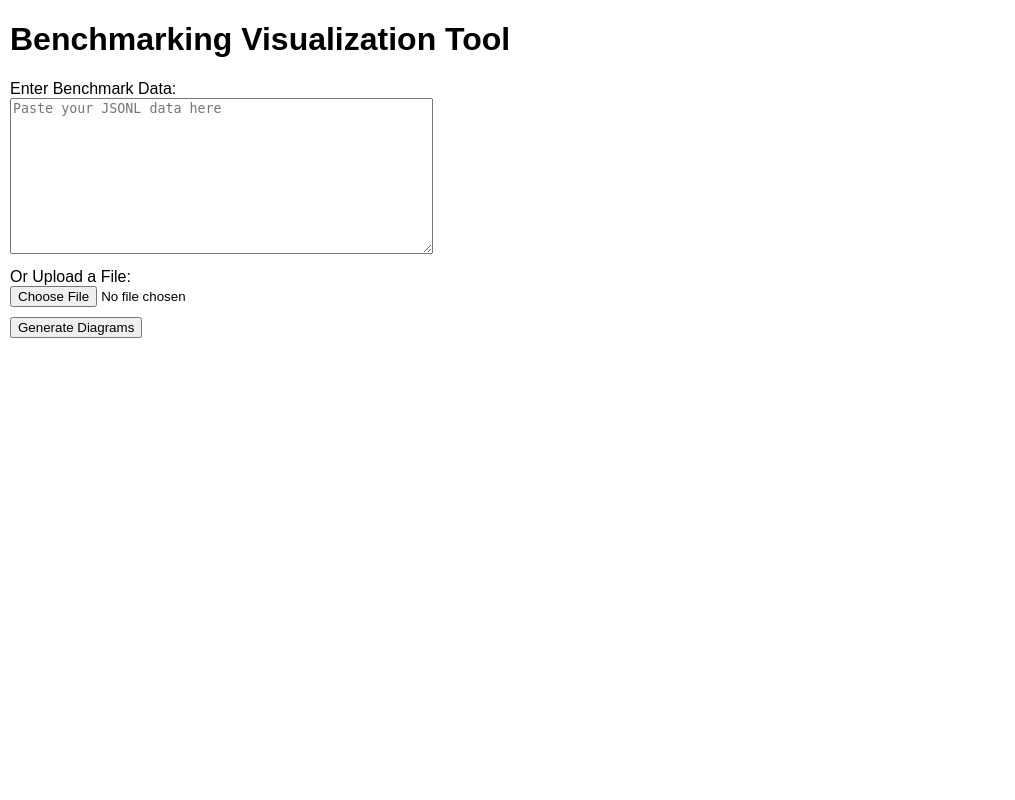
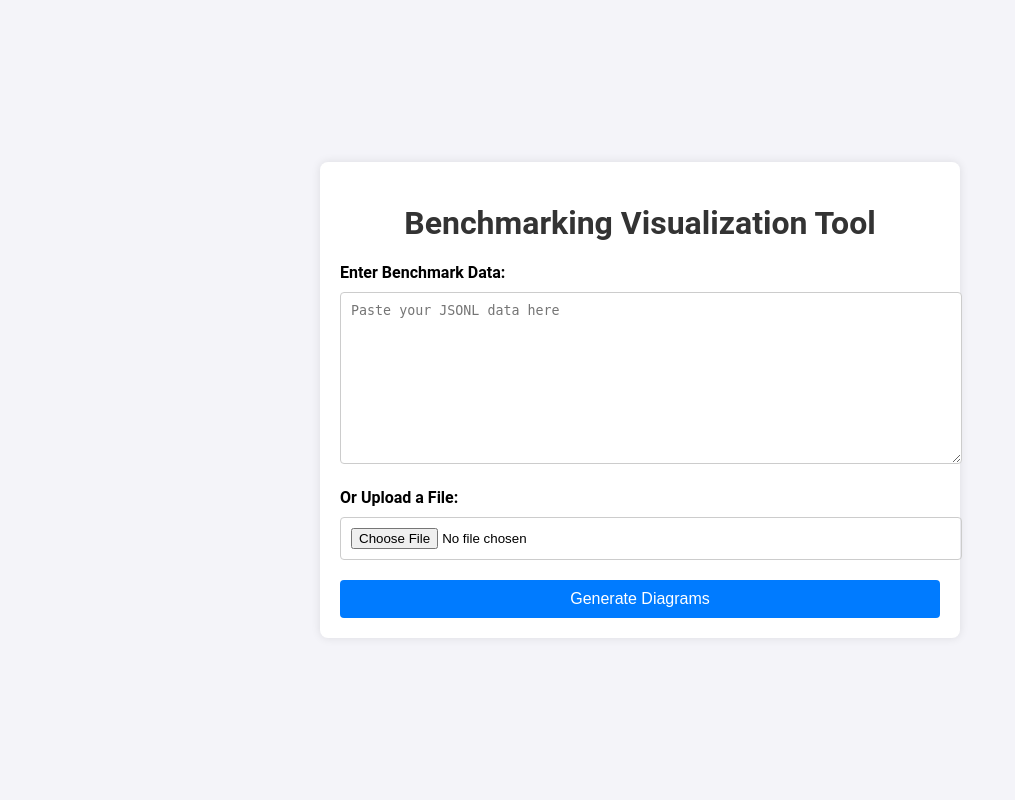
Before and after one commit to guming3d/benchmark-visualization-tool, a Flask app: page / in a window 1280 px wide. Shown: the whole page, without its empty margins (0-1015 px from the left). Run offline with Flask 3, Linux system fonts and the light colour scheme; some libraries are stand-ins or nearby versions.

Commit message:
Enhanced frontend UI styles for start and index templates.

```diff
--- a/templates/start.html
+++ b/templates/start.html
@@ -8,31 +8,73 @@
     <style>
         /* Add your CSS styles here */
         body {
-            font-family: Arial, sans-serif;
-            margin: 10px;
+            font-family: 'Roboto', sans-serif;
+            background-color: #f4f4f9;
+            margin: 0;
+            padding: 0;
+            display: flex;
+            justify-content: center;
+            align-items: center;
+            height: 100vh;
+        }
+        .container {
+            background-color: #fff;
+            padding: 20px;
+            border-radius: 8px;
+            box-shadow: 0 0 10px rgba(0, 0, 0, 0.1);
+            width: 80%;
+            max-width: 600px;
+        }
+        h1 {
+            color: #333;
+            text-align: center;
         }
         .form-section {
-            margin-bottom: 10px;
+            margin-bottom: 20px;
+        }
+        label {
+            font-weight: bold;
+            display: block;
+            margin-bottom: 5px;
+        }
+        textarea, input[type="file"] {
+            width: 100%;
+            padding: 10px;
+            margin-top: 5px;
+            border: 1px solid #ccc;
+            border-radius: 4px;
+        }
+        button {
+            width: 100%;
+            padding: 10px;
+            background-color: #007bff;
+            color: #fff;
+            border: none;
+            border-radius: 4px;
+            cursor: pointer;
+            font-size: 16px;
+        }
+        button:hover {
+            background-color: #0056b3;
         }
     </style>
 </head>
 <body>
+    <div class="container">
         <h1>Benchmarking Visualization Tool</h1>
 
         <form action="/" method="post" enctype="multipart/form-data">
             <div class="form-section">
-            <label for="data-textbox">Enter Benchmark Data:</label><br>
+                <label for="data-textbox">Enter Benchmark Data:</label>
                 <textarea id="data-textbox" name="content" rows="10" cols="50" placeholder="Paste your JSONL data here"></textarea>
             </div>
             <div class="form-section">
-            <label for="file-upload">Or Upload a File:</label><br>
+                <label for="file-upload">Or Upload a File:</label>
                 <input type="file" id="file-upload" name="file">
             </div>
             <button type="submit">Generate Diagrams</button>
         </form>
-
-
-
+    </div>
 
 </body>
 </html>
```
Also changed, not shown: templates/index.html (+66 -34 lines). Lines whose indentation alone changed are shown as unchanged.
